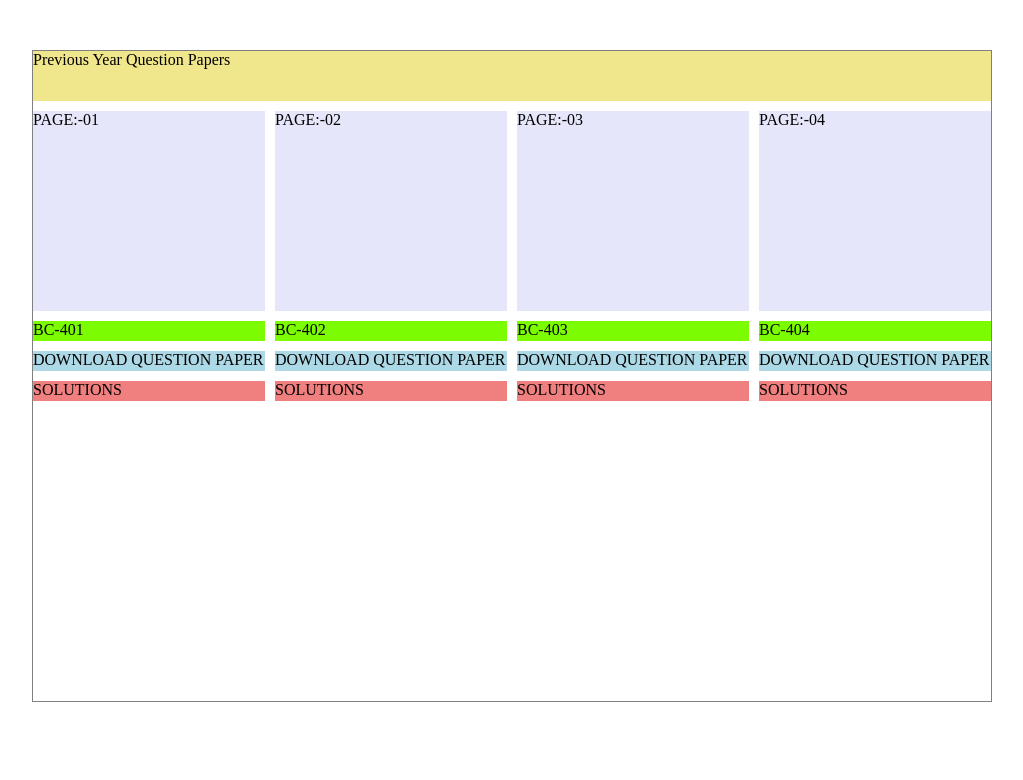
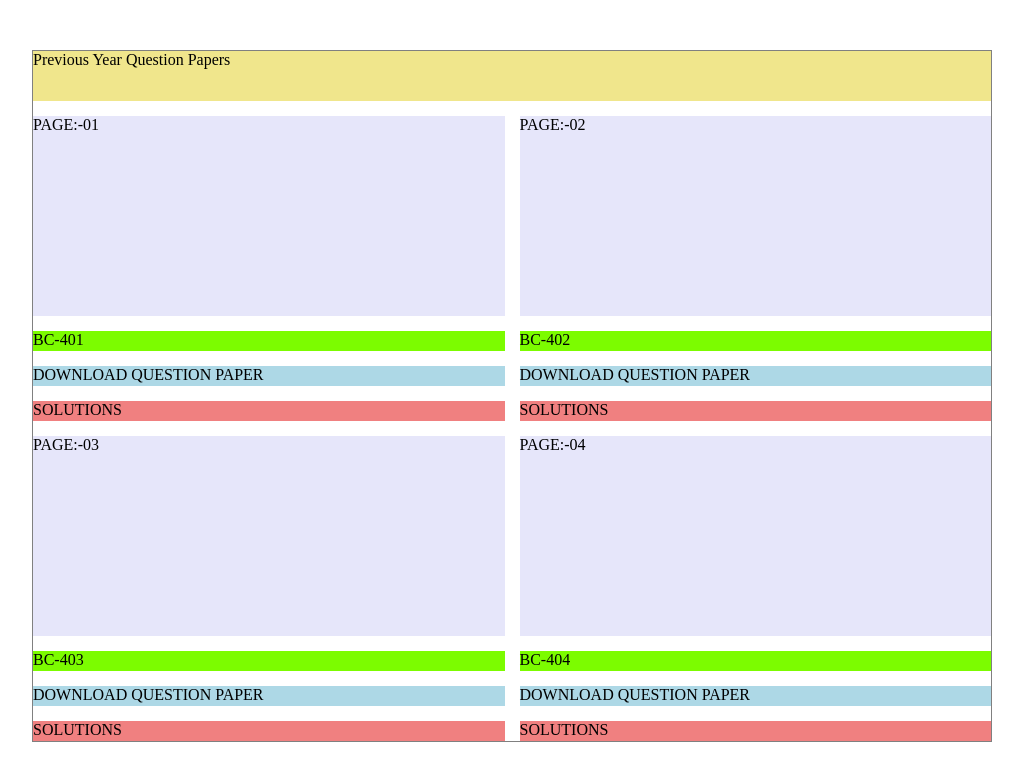
Before and after one commit to alive-tocode/ExamBooster, a plain HTML site: page question.html in a window 1280 px wide. Shown: the whole page, without its empty margins (128-1151 px from the left). Drawn offline with Linux system fonts and the light colour scheme.

Commit message:
some code added to question.html and design.css

```diff
--- a/design.css
+++ b/design.css
@@ -4,28 +4,28 @@ box-sizing: border-box; }
 main{
     width: 75%; margin: 50px auto;
     border: 1px solid grey;
-
+    color: black;
     display: grid;
     grid-template-rows: 50px 200px 20px 20px 20px 200px 20px 20px 20px;
-    grid-template-columns: repeat(4, 1fr);
-    grid-gap: 10px;
+    grid-template-columns: repeat(2, 1fr);
+    grid-gap: 15px;
 }
 
    .div1{background-color: khaki;
      grid-column: 1/-1;}
    .div2{background-color: lavender;}
    .div3{background-color:lavender;}
-   .div4{background-color: lavender;}
-   .div5{background-color: lavender;}
-   .div6{background-color: lawngreen;}
-   .div7{background-color: lawngreen;}
-   .div8{background-color: lawngreen;}
-   .div9{background-color: lawngreen;}
-   .div10{background-color: lightblue;}
-   .div11{background-color: lightblue;}
-   .div12{background-color: lightblue;}
-   .div13{background-color: lightblue;}
-   .div14{background-color: lightcoral;}
-   .div15{background-color: lightcoral;}
+   .div4{background-color: lawngreen;}
+   .div5{background-color: lawngreen;}
+   .div6{background-color: lightblue;}
+   .div7{background-color: lightblue;}
+   .div8{background-color: lightcoral;}
+   .div9{background-color: lightcoral;}
+   .div10{background-color: lavender;}
+   .div11{background-color:lavender;}
+   .div12{background-color: lawngreen;}
+   .div13{background-color: lawngreen;}
+   .div14{background-color: lightblue;}
+   .div15{background-color: lightblue;}
    .div16{background-color: lightcoral;}
    .div17{background-color: lightcoral;}
--- a/question.html
+++ b/question.html
@@ -12,18 +12,18 @@
         <div class = "div1"> Previous Year Question Papers </div>
         <div class = "div2"> PAGE:-01</div>
         <div class = "div3"> PAGE:-02</div>
-        <div class = "div4"> PAGE:-03</div>
-        <div class = "div5"> PAGE:-04</div>
-        <div class = "div6"> BC-401</div>
-        <div class = "div7"> BC-402</div>
-        <div class = "div8"> BC-403 </div>
-        <div class = "div9"> BC-404</div>
-        <div class = "div10"> DOWNLOAD QUESTION PAPER</div>
-        <div class = "div11"> DOWNLOAD QUESTION PAPER</div>
-        <div class = "div12"> DOWNLOAD QUESTION PAPER</div>
-        <div class = "div13"> DOWNLOAD QUESTION PAPER</div>
-        <div class = "div14"> SOLUTIONS</div>
-        <div class = "div15"> SOLUTIONS</div>
+        <div class = "div4"> BC-401</div>
+        <div class = "div5"> BC-402</div>
+        <div class = "div6"> DOWNLOAD QUESTION PAPER</div>
+        <div class = "div7"> DOWNLOAD QUESTION PAPER</div>
+        <div class = "div8">  SOLUTIONS </div>
+        <div class = "div9">  SOLUTIONS</div>
+        <div class = "div10"> PAGE:-03</div>
+        <div class = "div11"> PAGE:-04</div>
+        <div class = "div12">BC-403 </div>
+        <div class = "div13"> BC-404</div>
+        <div class = "div14"> DOWNLOAD QUESTION PAPER</div>
+        <div class = "div15">  DOWNLOAD QUESTION PAPER</div>
         <div class = "div16"> SOLUTIONS</div>
         <div class = "div17"> SOLUTIONS</div>
 
```
